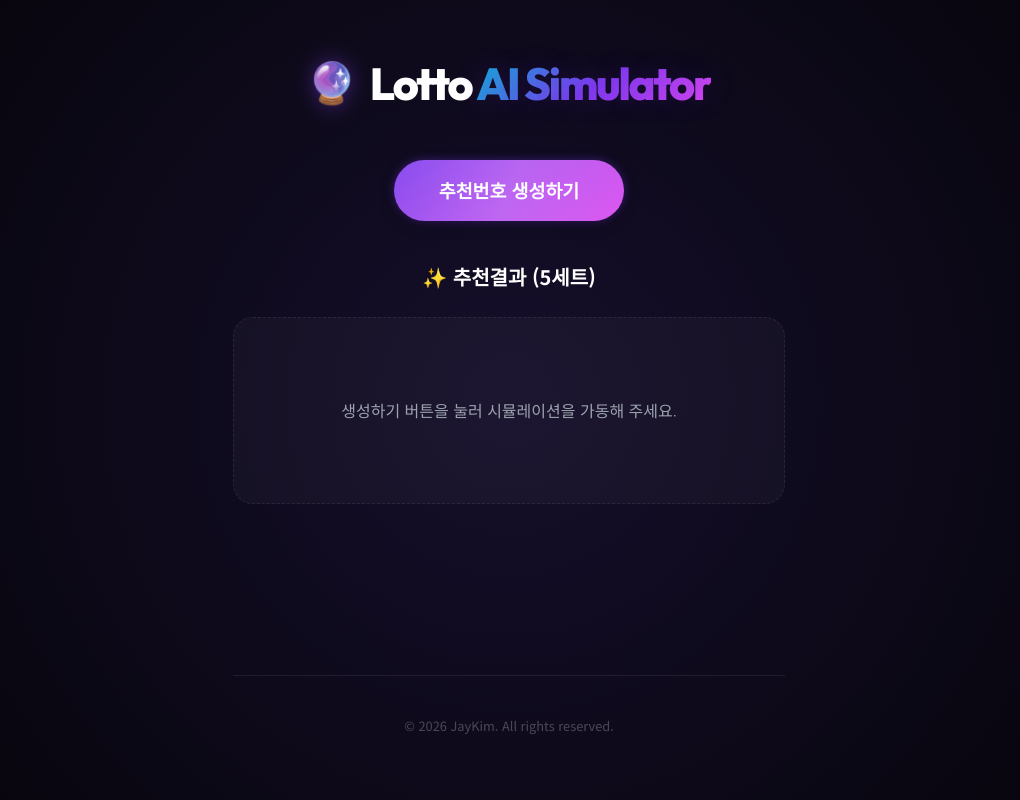
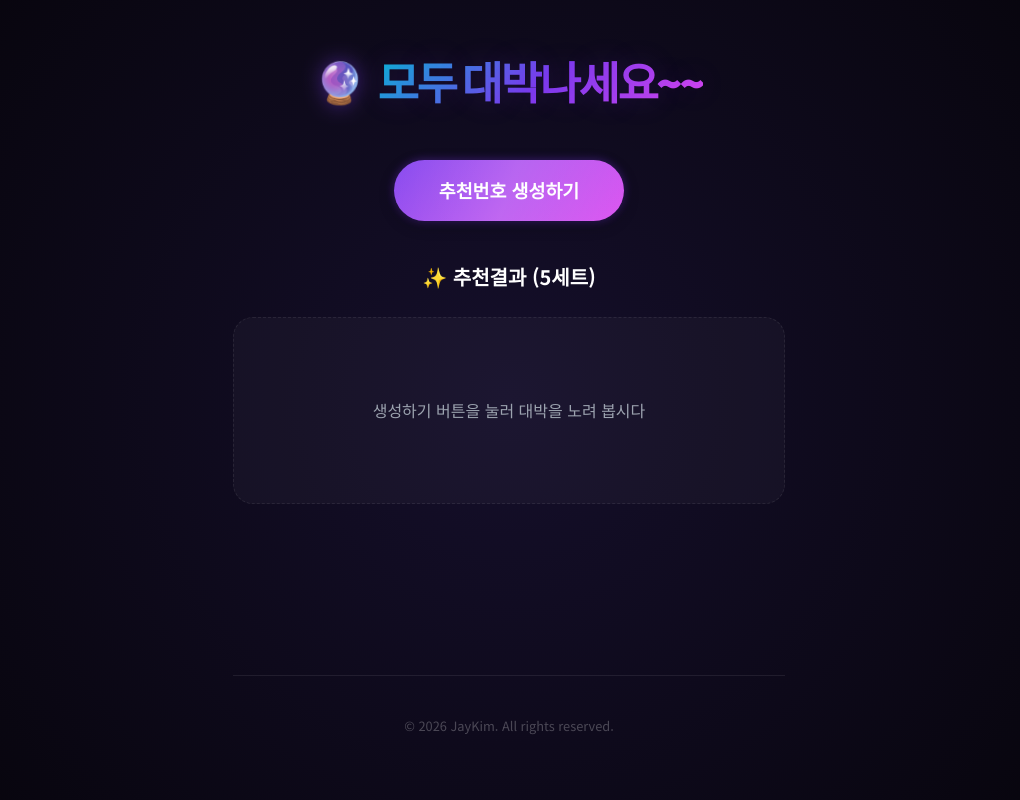
Before and after one commit to oophunter/my-ci-server, a website built with Vite: page index.html in a window 1280 px wide. Shown: the whole page, without its empty margins (131-1151 px from the left). Built offline with nearby package versions, Linux system fonts and the light colour scheme.

Commit message:
수정 05 : 문구 수정

```diff
--- a/index.html
+++ b/index.html
@@ -15,7 +15,7 @@
       <header class="app-header">
         <div class="logo-area">
           <span class="logo-emoji">🔮</span>
-          <h1>Lotto <span class="gradient-text">AI Simulator</span></h1>
+          <h1><span class="gradient-text">모두 대박나세요~~</span></h1>
         </div>
       </header>
 
@@ -33,7 +33,7 @@
           <h2 class="section-title">✨ 추천결과 (5세트)</h2>
           <div id="recommendations-container" class="cards-list">
             <div class="placeholder-msg">
-              생성하기 버튼을 눌러 시뮬레이션을 가동해 주세요.
+              생성하기 버튼을 눌러 대박을 노려 봅시다
             </div>
           </div>
         </section>
--- a/src/main.js
+++ b/src/main.js
@@ -44,6 +44,8 @@ function renderRecommendations() {
     const card = document.createElement('div');
     card.className = 'recommendation-card';
 
+
+
     // Header area of the card
     const cardHeader = document.createElement('div');
     cardHeader.className = 'card-header-info';
```
